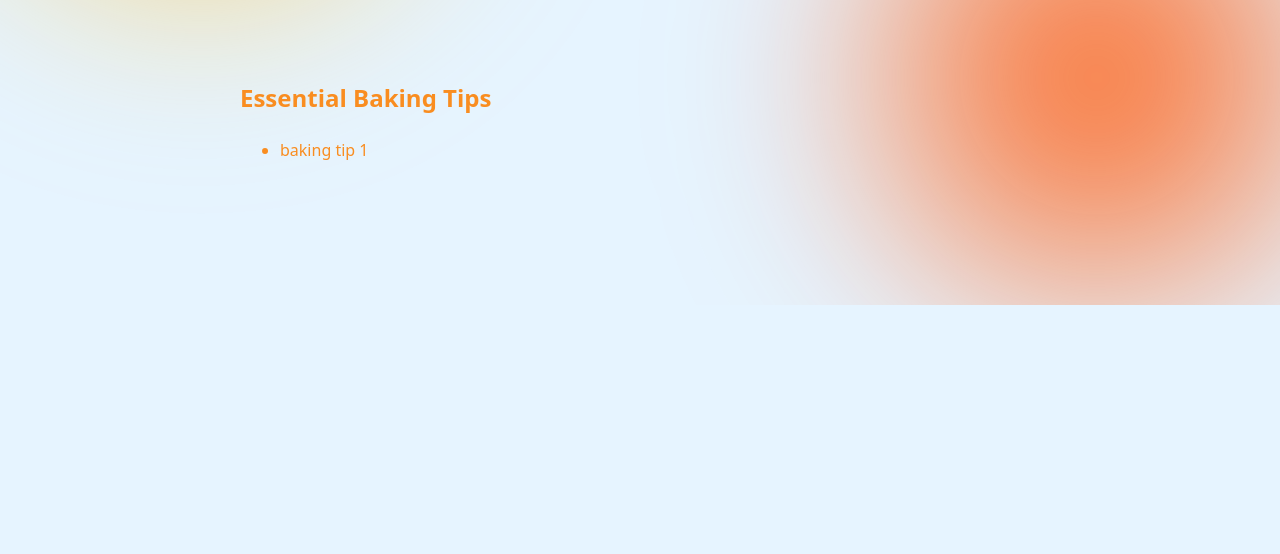
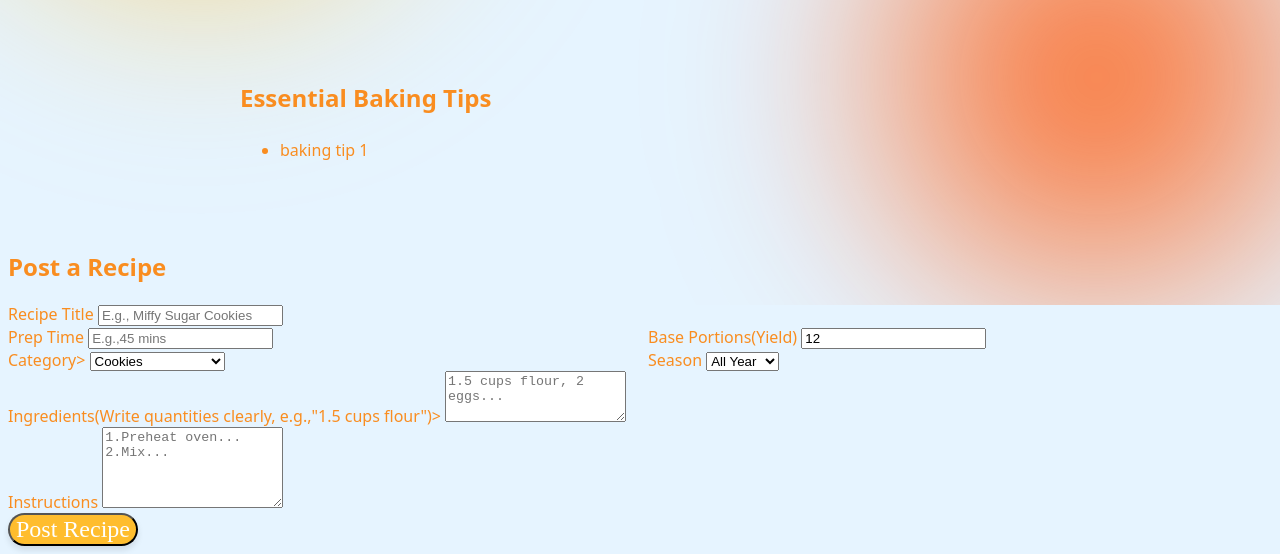
Before and after one commit to aahanad/lesson72, a plain HTML site: page index.html in a window 1280 px wide. Shown: the part 495-1049 px from the top of the page. Before the commit the page ends 800 px from the top, so only its background shows below. Drawn offline with Linux system fonts and the light colour scheme; a web font is replaced by a local one.

Commit message:
Implement recipe upload form in index.html
Added a recipe upload section with form fields for title, prep time, portions, category, season, ingredients, and instructions.

```diff
--- a/index.html
+++ b/index.html
@@ -105,6 +105,65 @@
 
         </div>
 
+    <div id="viewUpload" class="page-view">
+        <div class="upload-container glass-panel">
+            <h2>Post a Recipe</h2>
+            <form id="uploadForm">
+                <div class="form-group">
+                    <label for="recipeTitle">Recipe Title</label>
+                    <input type="text" id="RecipeTitle" required placeholder="E.g., Miffy Sugar Cookies">
+                </div>
+                <div style="display: flex; gap: 1rem;">
+                    <div class="form-group" style="flex: 1;">
+                    <label for="recipePrepTime">Prep Time</label>
+                <input type="text" id="recipePrepTime" required placeholder="E.g.,45 mins">
+                </div>
+                <div class="form-group" style="flex: 1;">
+                    <label for="recipePortions">Base Portions(Yield)</label>
+                    <input type="number" id="recipePortions" required min="1" value="12">
+                </div>
 
+                    </div>
+                    <div style="display: flex; gap: 1rem;">
+                        <div class="form-group" style="flex: 1;">
+                            <label for="recipeCategory">Category></label>
+                            <select id="recipeCategory" required>
+                                <option value="cookies">Cookies</option>
+                                <option value="bread">Breads</option>
+                                <option value="cakes">Cakes</option>
+                                <option value="ice-cream">Ice Cream</option>
+                                <option value="pastries">Pastries</option>
+                                <option value="confections/candy">Confections/Candy</option>
+                                <option value="other">Other</option>
+
+                            </select>
+                        </div>
+                    <div class="form-group" style="flex: 1;">
+                        <label for="recipeSeason">Season</label>
+                        <select id="recipeSeason" required>
+                            <option value="all">All Year</option>
+                            <option value="spring">Spring</option>
+                            <option value="summer">Summer</option>
+                            <option value="fall">Fall</option>
+                            <option value="winter">Winter</option>
+                        </select>
+                    </div>
+                    </div>
+                    <div class="form-group">
+                        <label for="recipeIngredients">Ingredients(Write quantities clearly, e.g.,"1.5 cups flour")></label>
+                            <textarea id="recipeIngredients" required placeholder="1.5 cups flour, 2 eggs..." rows="3"></textarea>
+
+                    </div>
+                    <div class="form-group">
+                        <label for="recipeInstructions">Instructions</label>
+                        <textarea id="recipeInstructions" required placeholder="1.Preheat oven...&#10;2.Mix..." rows="5"></textarea>
+                    </div>
+                    <button type="submit" class="btn-primary submit-btn">
+                        <span class="btn-text">Post Recipe</span>
+                        <div class="loader hidden"></div>
+                    </button>
+            </form>
+        </div>
+    </div>
     </body>
 </html>
```
